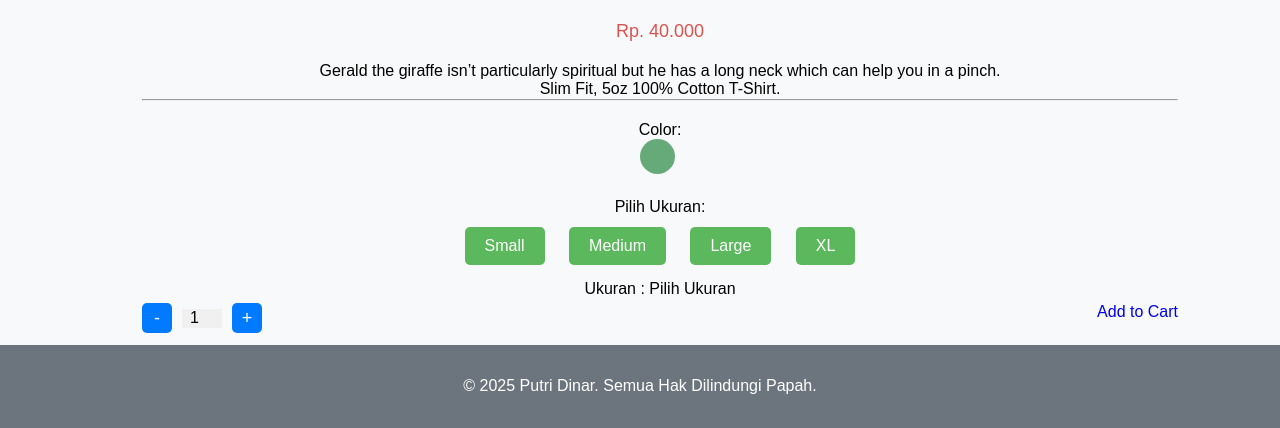
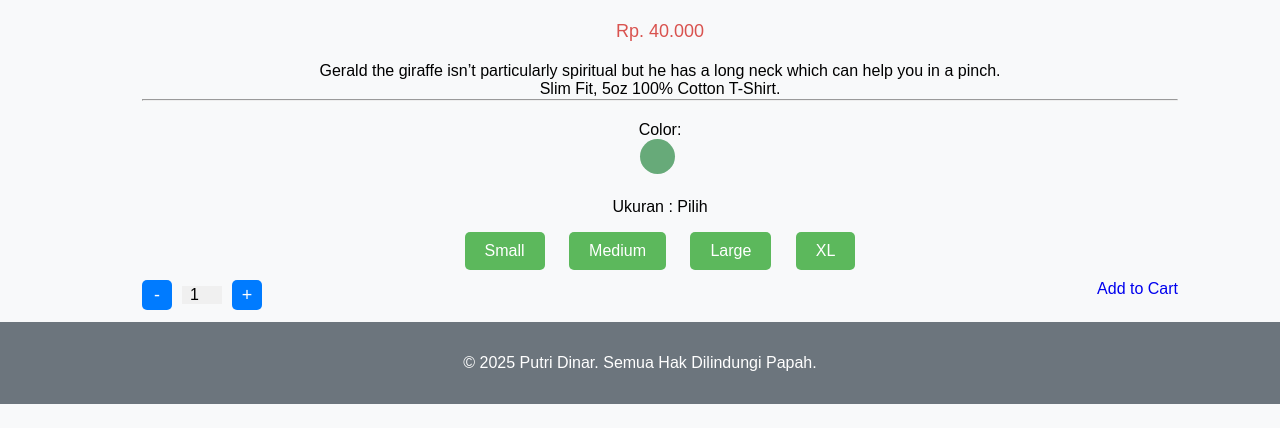
Before and after one commit to putridinar/tokoku, a Jekyll site: the page built from _products/jerapah.md, in a window 1280 px wide. Shown: the part 983-1411 px from the top of the page. Built offline with Jekyll 4.4.1, drawn with Linux system fonts in a browser that asks for light colours; nearby versions of some CDN libraries; library files that are not in the unit come from our copies; after the commit the page ends 1387 px from its top, so only the background shows below that.

Commit message:
Update product.html

```diff
--- a/_layouts/product.html
+++ b/_layouts/product.html
@@ -31,13 +31,13 @@ layout: default
         	</div>
 
 
-<label>Pilih Ukuran:</label>
+<p class="item_ukuran" id="selectedSize">Pilih</p>
 
 <div id="size-buttons">
             {% for size in page.sizes %}
   <button class="btn-size" data-size="{{ size }}">{{ size }}</button>
             {% endfor %}
-</div><p class="item_ukuran" id="selectedSize">Pilih Ukuran</p>
+</div>
 <script>
   let selectedSize = "";
 
```
